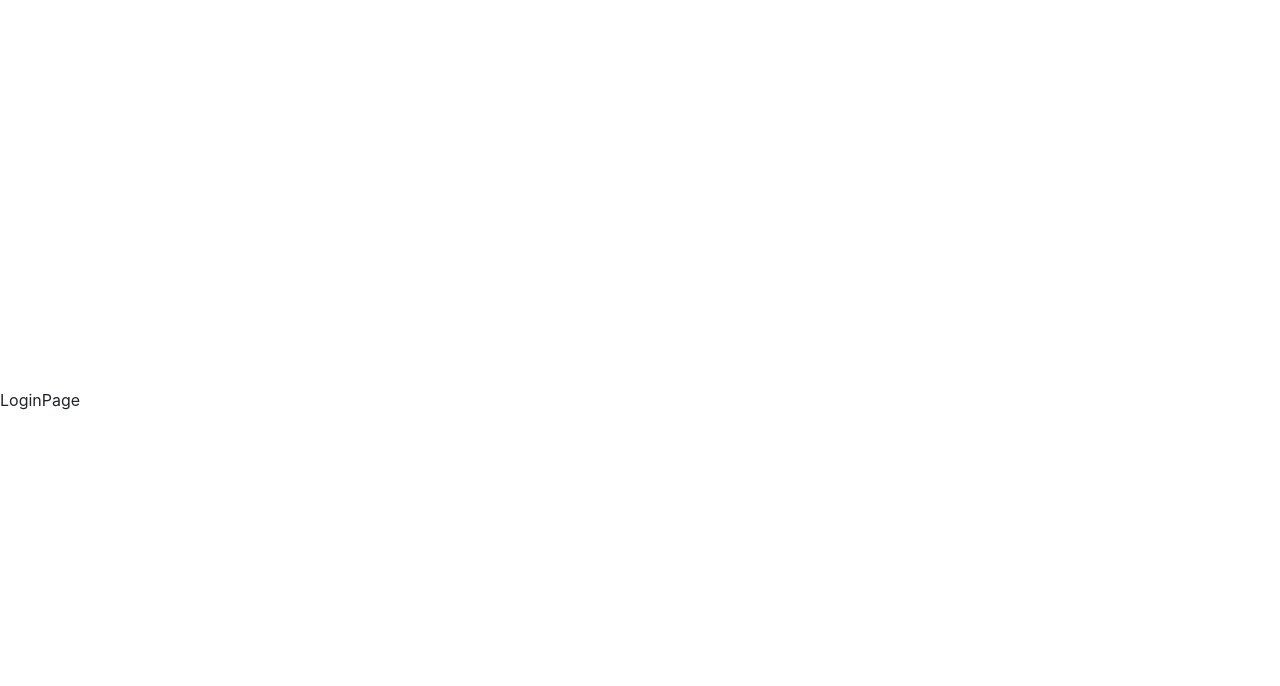
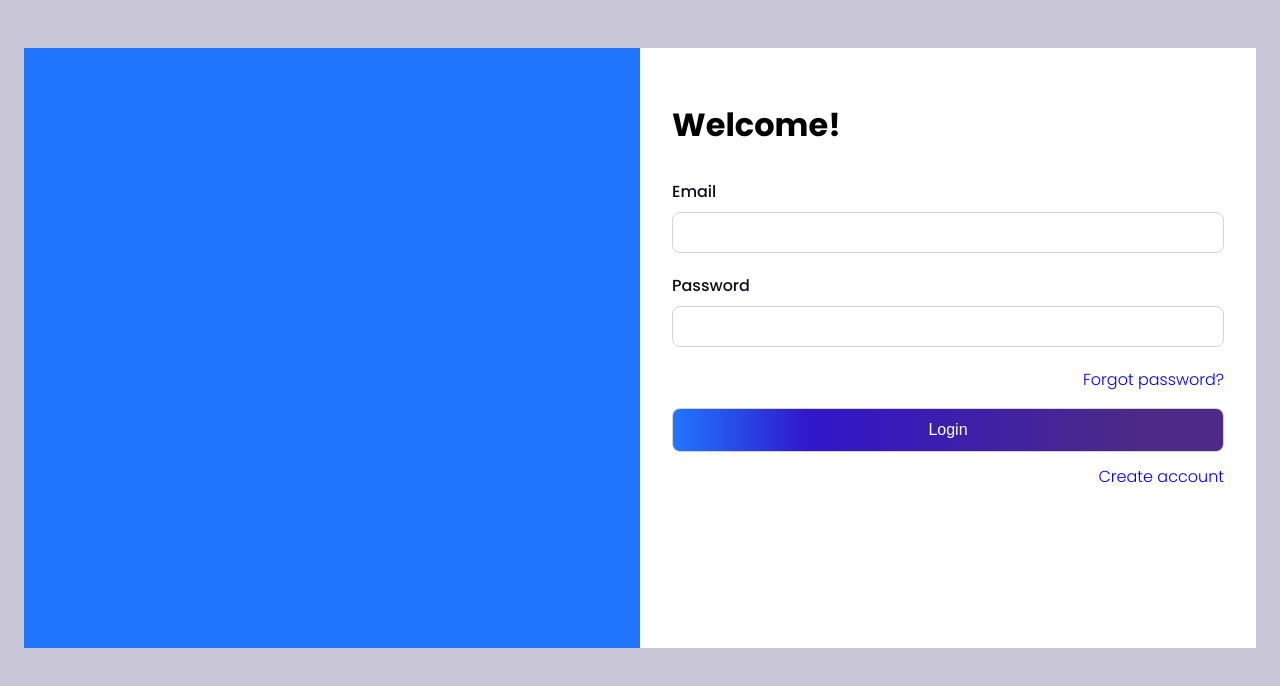
Before and after one commit to JhonEduard26/calendar, a React (Vite) app: page /auth in a window 1280 px wide. Shown: the top 686 px of the page. Built offline with nearby package versions, Linux system fonts and the light colour scheme.

Commit message:
[ADD] loginpage and his styles

```diff
--- a/index.html
+++ b/index.html
@@ -5,7 +5,7 @@
     <link rel="icon" type="image/svg+xml" href="/vite.svg" />
     <meta name="viewport" content="width=device-width, initial-scale=1.0" />
     <title>CalendarApp</title>
-    <link rel="stylesheet" href="https://cdn.jsdelivr.net/npm/bootstrap@4.5.3/dist/css/bootstrap.min.css" integrity="sha384-TX8t27EcRE3e/ihU7zmQxVncDAy5uIKz4rEkgIXeMed4M0jlfIDPvg6uqKI2xXr2" crossorigin="anonymous">
+    <link rel="preconnect" href="https://fonts.googleapis.com"><link rel="preconnect" href="https://fonts.gstatic.com" crossorigin><link href="https://fonts.googleapis.com/css2?family=Poppins:wght@300;500;700&display=swap" rel="stylesheet">
   </head>
   <body>
     <div id="root"></div>
--- a/src/auth/pages/LoginPage.jsx
+++ /dev/null
@@ -1,5 +0,0 @@
-export const LoginPage = () => {
-  return (
-    <div>LoginPage</div>
-  )
-}
--- a/src/auth/pages/index.js
+++ b/src/auth/pages/index.js
@@ -1 +1 @@
-export * from './LoginPage'
+export * from './login/LoginPage'
--- /dev/null
+++ b/src/auth/pages/login/LoginPage.css
@@ -0,0 +1,55 @@
+.login__container {
+  display: grid;
+  align-items: stretch;
+  grid-template-columns: 1fr 1fr;
+  height: 75vh;
+}
+.login__container .login--left{
+  background-color: var(--primary);
+}
+.login__container :nth-child(2) {
+  background-color: var(--bg-color);
+}
+.login--right {
+  padding: 32px;
+}
+form {
+  display: flex;
+  flex-direction: column;
+  justify-content: center;
+  row-gap: 8px;
+}
+label {
+  color: var(--subtitle);
+}
+input {
+  margin-bottom: 12px;
+  padding: 12px 6px;
+  border-radius: 8px;
+  border: 1px solid lightgray;
+  outline: 0;
+}
+input:focus {
+  outline: auto;
+}
+input[type="button"] {
+  cursor: pointer;
+  background: rgb(33,118,255);
+  background: linear-gradient(90deg, rgba(33,118,255,1) 0%, rgba(49,22,202,1) 25%, rgba(76,42,133,1) 85%);
+  color: var(--bg-color);
+  font-size: 1rem;
+}
+input[type="button"]:hover {
+  opacity: 0.8;
+}
+a {
+  display: inline-grid;
+  justify-content: end;
+  width: 100%;
+  margin-bottom: 8px;
+  text-decoration: none;
+  font-weight: 300;
+}
+a:hover {
+  text-decoration: underline;
+}
--- /dev/null
+++ b/src/auth/pages/login/LoginPage.jsx
@@ -0,0 +1,25 @@
+import './LoginPage.css'
+
+export const LoginPage = () => {
+  return (
+    <div className="login__container">
+      <div className='login--left'></div>
+      <div className='login--right'>
+        <form>
+          <h1>Welcome!</h1>
+          <label htmlFor="email">Email</label>
+          <input type="email" name='email' id='email'/>
+
+          <label htmlFor="password">Password</label>
+          <input type="password" name="password" id="password" />
+
+          <a href="#">Forgot password?</a>
+
+          <input type="button" value="Login" />
+        </form>
+
+        <a href="#">Create account</a>
+      </div>
+    </div>
+  )
+}
--- a/src/index.css
+++ /dev/null
@@ -1,70 +0,0 @@
-:root {
-  font-family: Inter, Avenir, Helvetica, Arial, sans-serif;
-  font-size: 16px;
-  line-height: 24px;
-  font-weight: 400;
-
-  color-scheme: light dark;
-  color: rgba(255, 255, 255, 0.87);
-  background-color: #242424;
-
-  font-synthesis: none;
-  text-rendering: optimizeLegibility;
-  -webkit-font-smoothing: antialiased;
-  -moz-osx-font-smoothing: grayscale;
-  -webkit-text-size-adjust: 100%;
-}
-
-a {
-  font-weight: 500;
-  color: #646cff;
-  text-decoration: inherit;
-}
-a:hover {
-  color: #535bf2;
-}
-
-body {
-  margin: 0;
-  display: flex;
-  place-items: center;
-  min-width: 320px;
-  min-height: 100vh;
-}
-
-h1 {
-  font-size: 3.2em;
-  line-height: 1.1;
-}
-
-button {
-  border-radius: 8px;
-  border: 1px solid transparent;
-  padding: 0.6em 1.2em;
-  font-size: 1em;
-  font-weight: 500;
-  font-family: inherit;
-  background-color: #1a1a1a;
-  cursor: pointer;
-  transition: border-color 0.25s;
-}
-button:hover {
-  border-color: #646cff;
-}
-button:focus,
-button:focus-visible {
-  outline: 4px auto -webkit-focus-ring-color;
-}
-
-@media (prefers-color-scheme: light) {
-  :root {
-    color: #213547;
-    background-color: #ffffff;
-  }
-  a:hover {
-    color: #747bff;
-  }
-  button {
-    background-color: #f9f9f9;
-  }
-}
--- a/src/main.jsx
+++ b/src/main.jsx
@@ -1,8 +1,8 @@
 import React from 'react'
 import ReactDOM from 'react-dom/client'
 import { RouterProvider } from 'react-router-dom'
-import './index.css'
 import { router } from './routes'
+import './styles.css'
 
 ReactDOM.createRoot(document.getElementById('root')).render(
   <React.StrictMode>
--- /dev/null
+++ b/src/styles.css
@@ -0,0 +1,15 @@
+:root {
+  --title: #050609;
+  --subtitle: #0D0C1D;
+  --paragraph: #C8C6D7;
+  --primary: #2176FF;
+  --primary-alt: #3116ca;
+  --tertiary: #8F3985;
+  --tertiary-alt: #4C2A85;
+  --bg-color: #FFFFFF;
+}
+body {
+  margin: 48px 24px;
+  background-color: var(--paragraph);
+  font-family: 'Poppins', sans-serif;
+}
```
